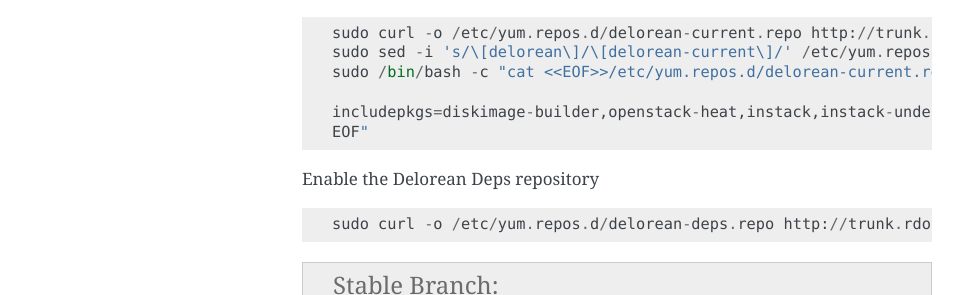
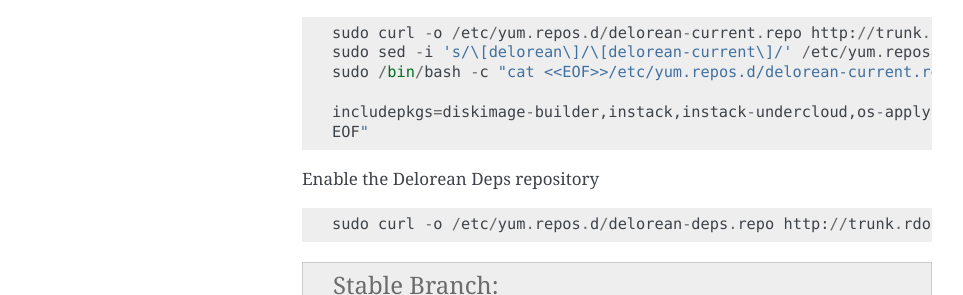
Before and after one commit to openstack-archive/tripleo-docs, a Sphinx documentation site: the page built from doc/source/installation/updating.rst, in a window 1280 px wide. Shown: the part 472-767 px from the top of the page, without its empty margins (148-1111 px from the left). Built offline with Sphinx 7.4.7, drawn with Linux system fonts in a browser that asks for light colours; some of the changed lines change nothing that is shown.

Commit message:
Update list of pkgs in includepkgs
This change updates the list of packages installed from
delorean-current so that it matches those installed by tripleo.sh,
previously images would not include -current version of:

  - os-apply-config
  - os-collect-config
  - openstack-tripleo
  - openstack-tripleo-puppet-elements

To sync with the tripleo.sh behaviour we also remove the following
from the list of those installed by -current:

  - openstack-heat
  - openstack-ironic
  - openstack-ironic-inspector
  - openstack-tuskar-ui-extras
  - python-ironic-inspector-client

Change-Id: I048bc41bcf5aae9efdb233361d48a3075c1bab2d

```diff
--- a/doc/source/repositories.txt
+++ b/doc/source/repositories.txt
@@ -12,7 +12,7 @@
      sudo sed -i 's/\[delorean\]/\[delorean-current\]/' /etc/yum.repos.d/delorean-current.repo
      sudo /bin/bash -c "cat <<EOF>>/etc/yum.repos.d/delorean-current.repo
 
-     includepkgs=diskimage-builder,openstack-heat,instack,instack-undercloud,openstack-ironic,openstack-ironic-inspector,os-cloud-config,os-net-config,python-ironic-inspector-client,python-tripleoclient,tripleo-common,openstack-tripleo-heat-templates,openstack-tripleo-image-elements,openstack-tuskar-ui-extras,openstack-puppet-modules
+     includepkgs=diskimage-builder,instack,instack-undercloud,os-apply-config,os-cloud-config,os-collect-config,os-net-config,os-refresh-config,python-tripleoclient,tripleo-common,openstack-tripleo-heat-templates,openstack-tripleo-image-elements,openstack-tripleo,openstack-tripleo-puppet-elements,openstack-puppet-modules
      EOF"
 
 
```
